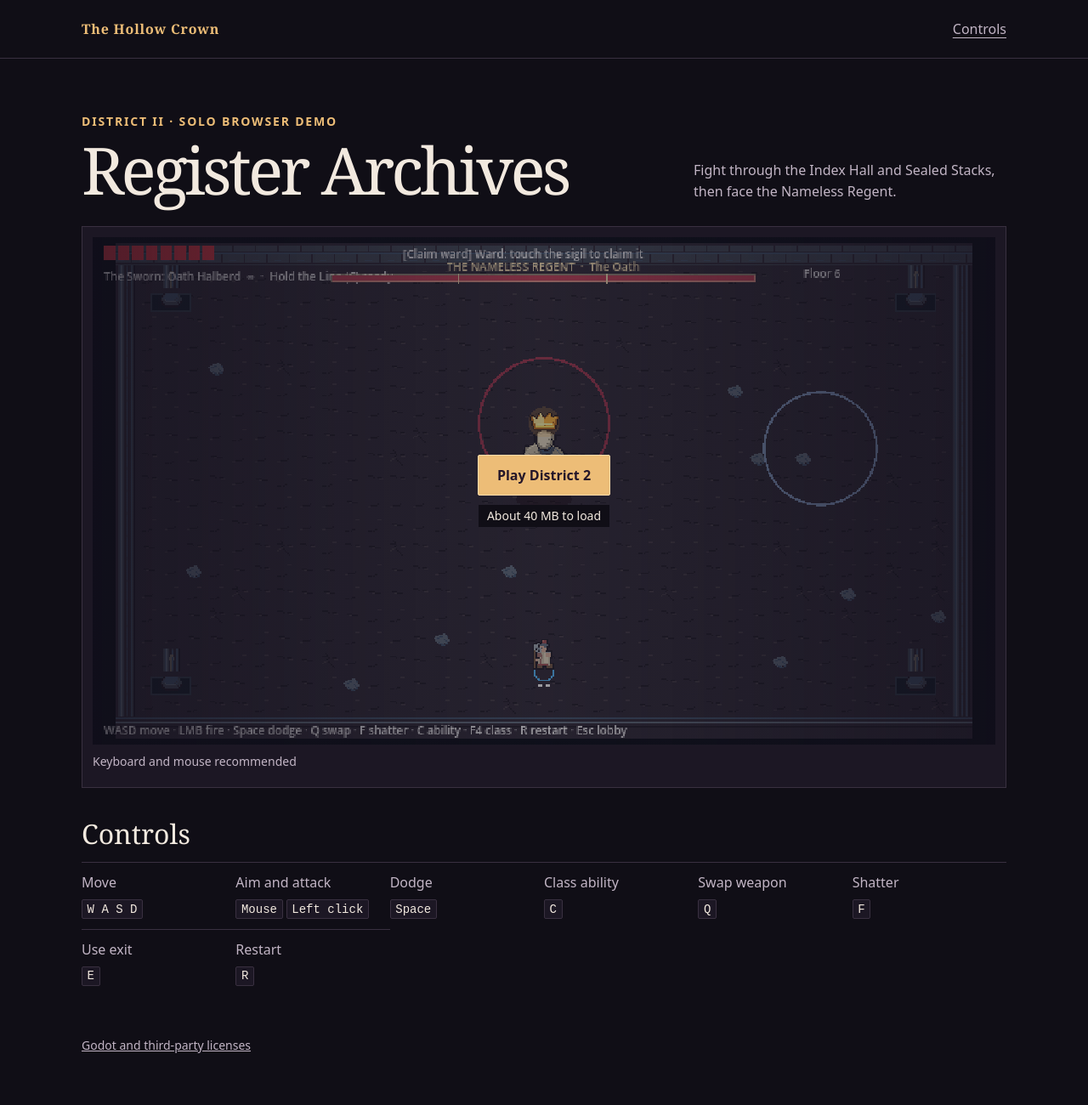
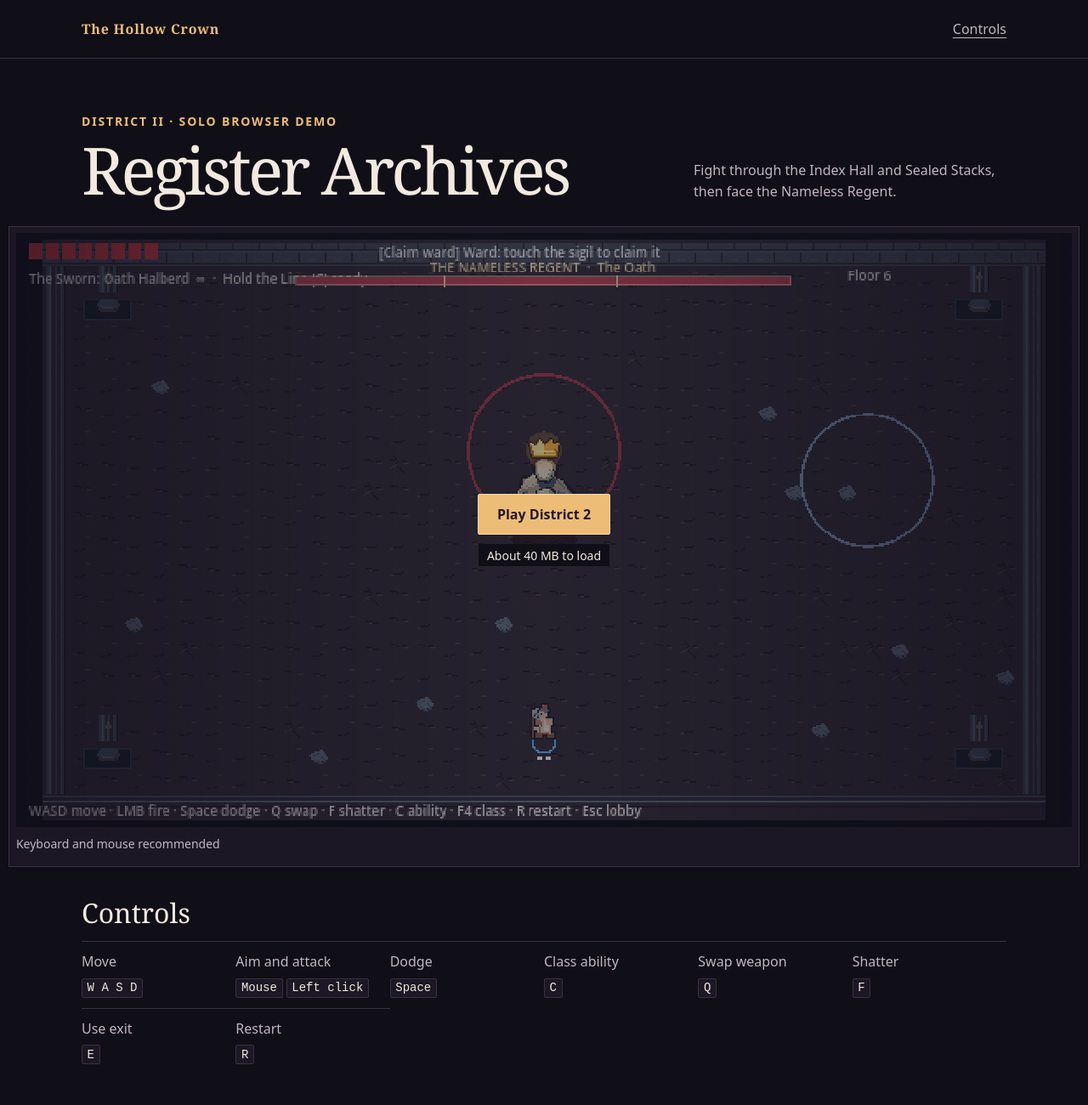
Before and after one commit to Risxhb/HollowCrown, a plain HTML site: page index.html in a window 1280 px wide. Shown: the top 1300 px of the page at 85% size. Before the commit the page ends 1271 px from the top, so only its background shows below. Drawn offline with Linux system fonts and the light colour scheme.

Commit message:
Give the browser demo more screen width

```diff
--- a/archive.css
+++ b/archive.css
@@ -17,16 +17,18 @@ button { font: inherit; cursor: pointer; }
 button:disabled { cursor: wait; }
 button:focus-visible, a:focus-visible { outline: 2px solid var(--gold); outline-offset: 4px; }
 .wrap { width: min(100% - 2rem, 68rem); margin-inline: auto; }
+main.wrap { width: min(100% - clamp(.5rem, 1.6vw, 2rem), 96rem); }
+.intro, .controls { width: min(100% - 1rem, 68rem); }
 .masthead { border-bottom: 1px solid var(--line); }
 .masthead-inner { min-height: 4.25rem; display: flex; gap: 1rem; align-items: center; justify-content: space-between; }
 .wordmark { color: var(--gold); font-family: Georgia, serif; font-weight: 700; letter-spacing: .05em; text-decoration: none; }
 .controls-link { color: var(--muted); text-underline-offset: .25em; }
-.intro { display: flex; align-items: end; justify-content: space-between; flex-wrap: wrap; gap: 1rem 2rem; margin: clamp(2rem, 6vw, 4rem) 0 1.75rem; }
+.intro { display: flex; align-items: end; justify-content: space-between; flex-wrap: wrap; gap: 1rem 2rem; margin: clamp(2rem, 6vw, 4rem) auto 1.75rem; }
 .eyebrow { margin: 0 0 .65rem; color: var(--gold); font-size: .875rem; font-weight: 650; text-transform: uppercase; letter-spacing: .13em; }
 h1, h2 { font-family: Georgia, serif; font-weight: 400; }
 h1 { margin: 0; font-size: clamp(2.5rem, 7vw, 4.8rem); line-height: .98; letter-spacing: -.05em; }
 .intro-copy { max-width: 23rem; margin: 0; color: var(--muted); line-height: 1.55; }
-.game { border: 1px solid var(--line); padding: clamp(.35rem, 1vw, .75rem); background: var(--panel); }
+.game { border: 1px solid var(--line); padding: clamp(.25rem, .6vw, .625rem); background: var(--panel); }
 .game-frame { position: relative; aspect-ratio: 16 / 9; overflow: hidden; background: #07070a; }
 .game-frame:fullscreen { display: grid; place-items: center; }
 #canvas { display: block; width: 100%; height: 100%; object-fit: contain; image-rendering: pixelated; touch-action: none; }
@@ -40,7 +42,7 @@ progress { width: min(12rem, 60vw); height: .55rem; accent-color: var(--gold); }
 .game-meta p { margin: 0; color: var(--muted); font-size: .875rem; }
 #fullscreen { background: transparent; color: var(--text); border: 1px solid var(--line); padding: .2rem .6rem; }
 #fullscreen:hover { border-color: var(--gold); }
-.controls { margin: 2rem 0 3rem; }
+.controls { margin: 2rem auto 3rem; }
 .controls h2 { margin: 0 0 .75rem; font-size: 2rem; }
 .controls dl { display: grid; grid-template-columns: repeat(auto-fit, minmax(min(10rem, 100%), 1fr)); margin: 0; }
 .controls dl div { display: flex; flex-direction: column; gap: .45rem; border-top: 1px solid var(--line); padding: .75rem .6rem .75rem 0; }
```
